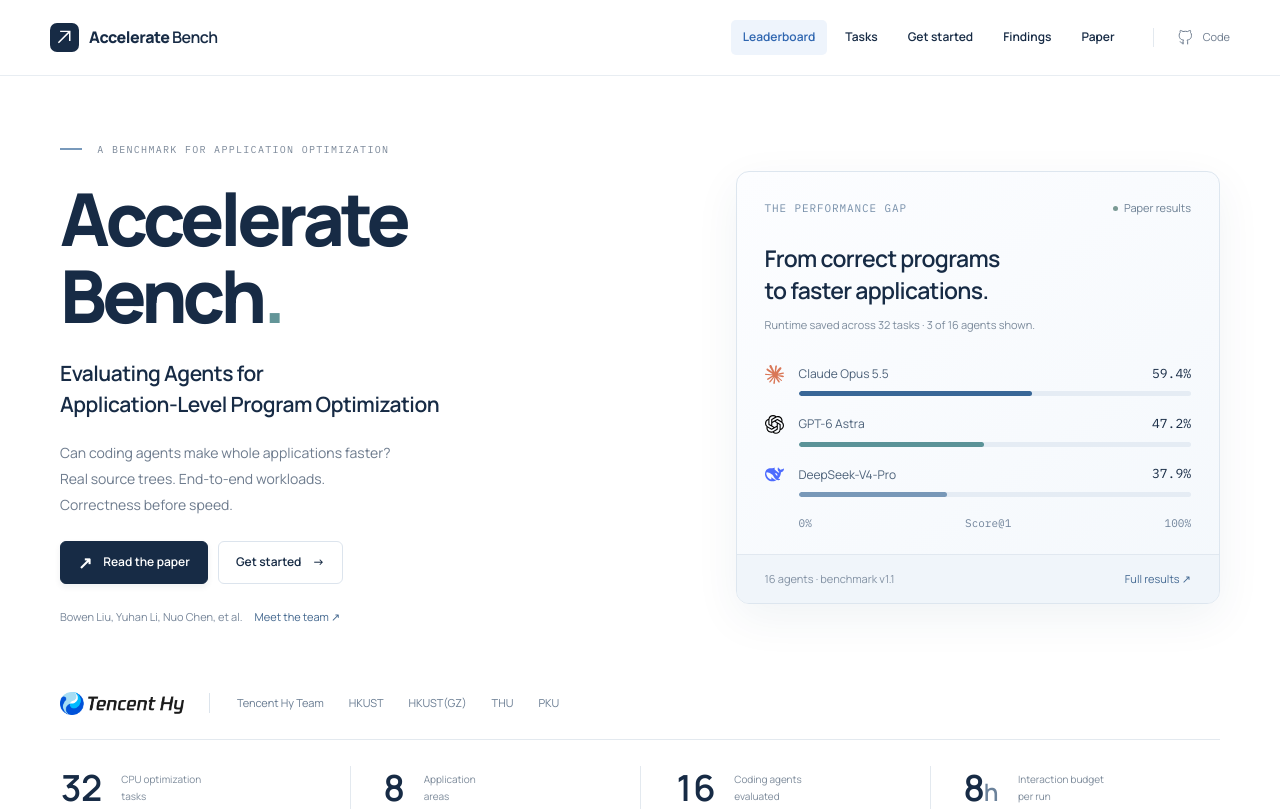
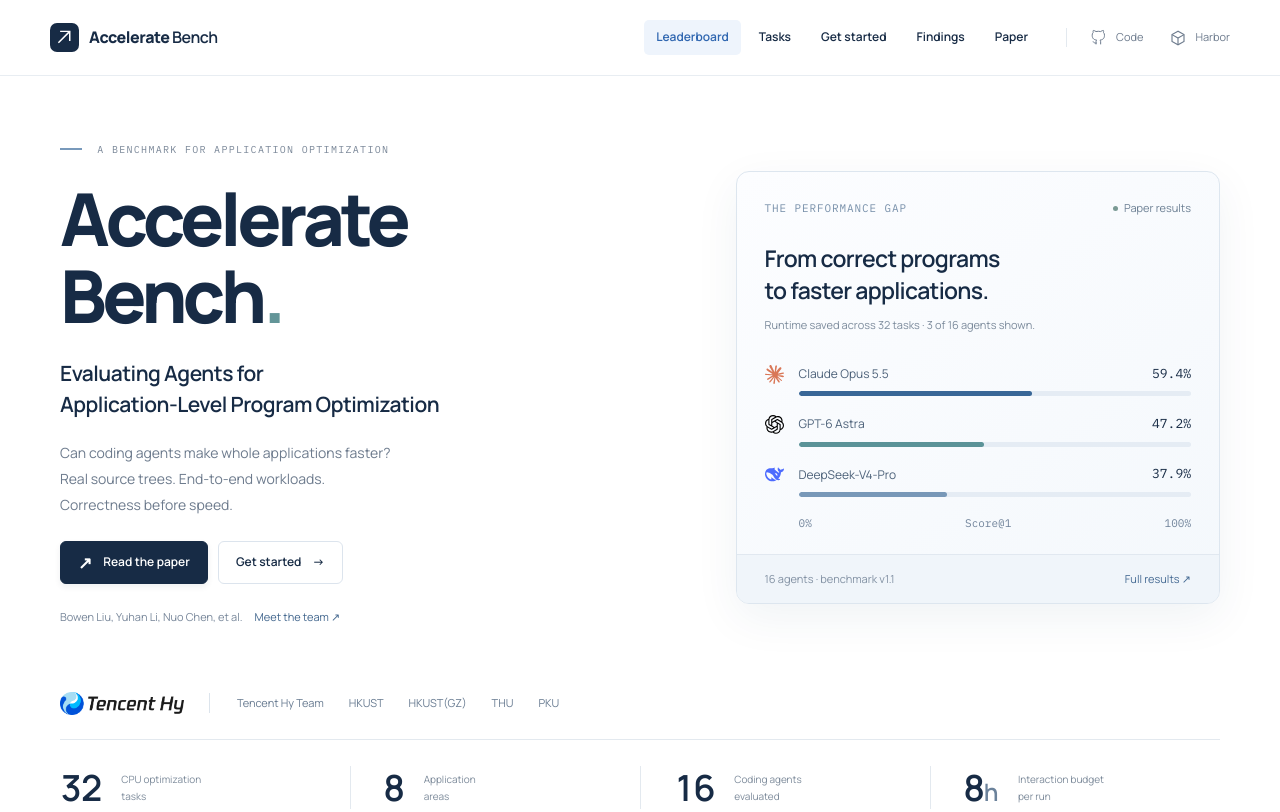
Before and after one commit to AdAstraAbyssoque/accelerate-bench-page, a plain HTML site: page dist/index.html in a window 1280 px wide. Shown: the top 812 px of the page. Drawn offline with Linux system fonts and the light colour scheme.

Commit message:
Link Harbor Hub from the header, footer and every task

```diff
--- a/dist/app.js
+++ b/dist/app.js
@@ -35,7 +35,7 @@ function renderTasks() {
 }
 function openTask(id) {
  const t=data.tasks.find(x=>x.id===id);if(!t)return;
- $('#task-details').innerHTML=`<p class="eyebrow">${esc(t.area)}</p><h2 id="task-title">${esc(t.name)}</h2><div class="task-meta"><span>Task version<strong>${esc(t.version)}</strong></span><span>CPU budget<strong>${t.cpus} CPUs</strong></span><span>Memory<strong>${t.memory_gib} GiB</strong></span><span>Agent budget<strong>${t.agent_hours} hours</strong></span></div><img class="task-detail-diagram" src="${esc(t.diagram)}" alt="Illustration of ${esc(t.name)}"><h3>Reported runtime-saving reward</h3><p class="caption">First-run rewards on benchmark v1.1, from the data behind paper Table 1, rounded to one decimal. Failed correctness is distinct from a correct result with zero speedup reward.</p><div class="table-scroll"><table><thead><tr><th scope="col">Agent model</th><th scope="col">Reward</th></tr></thead><tbody>${data.models.map((m,i)=>`<tr><td>${modelLabel(m.name)}</td><td>${(t.stopped_agents||[]).includes(m.name)?'Stopped by the provider’s safety system (scored as a failure)':t.rewards_percent[i]===null?'Failed correctness':t.rewards_percent[i].toFixed(1)+'%'}</td></tr>`).join('')}</tbody></table></div>`;
+ $('#task-details').innerHTML=`<p class="eyebrow">${esc(t.area)}</p><h2 id="task-title">${esc(t.name)}</h2><div class="task-meta"><span>Task version<strong>${esc(t.version)}</strong></span><span>CPU budget<strong>${t.cpus} CPUs</strong></span><span>Memory<strong>${t.memory_gib} GiB</strong></span><span>Agent budget<strong>${t.agent_hours} hours</strong></span><span>Harbor Hub<strong>${t.harbor?`<a href="${esc(t.harbor)}">Open task ↗</a>`:'Full release only'}</strong></span></div><img class="task-detail-diagram" src="${esc(t.diagram)}" alt="Illustration of ${esc(t.name)}"><h3>Reported runtime-saving reward</h3><p class="caption">First-run rewards on benchmark v1.1, from the data behind paper Table 1, rounded to one decimal. Failed correctness is distinct from a correct result with zero speedup reward.</p><div class="table-scroll"><table><thead><tr><th scope="col">Agent model</th><th scope="col">Reward</th></tr></thead><tbody>${data.models.map((m,i)=>`<tr><td>${modelLabel(m.name)}</td><td>${(t.stopped_agents||[]).includes(m.name)?'Stopped by the provider’s safety system (scored as a failure)':t.rewards_percent[i]===null?'Failed correctness':t.rewards_percent[i].toFixed(1)+'%'}</td></tr>`).join('')}</tbody></table></div>`;
  $('#task-dialog').showModal();
 }
 document.querySelectorAll('dialog').forEach(d=>{
--- a/dist/assets/results.json
+++ b/dist/assets/results.json
@@ -246,7 +246,9 @@
     45.9,
     57.0
    ],
-   "stopped_agents": []
+   "stopped_agents": [],
+   "directory": "gromacs-molecular-dynamics",
+   "harbor": "https://hub.harborframework.com/tasks/accelerate-bench/gromacs-molecular-dynamics"
   },
   {
    "id": "lammps_cpu",
@@ -277,7 +279,9 @@
     0.0,
     60.5
    ],
-   "stopped_agents": []
+   "stopped_agents": [],
+   "directory": "lammps-molecular-dynamics",
+   "harbor": "https://hub.harborframework.com/tasks/accelerate-bench/lammps-molecular-dynamics"
   },
   {
    "id": "gpaw_cpu",
@@ -308,7 +312,9 @@
     14.2,
     1.6
    ],
-   "stopped_agents": []
+   "stopped_agents": [],
+   "directory": "gpaw-fd-dft-restart",
+   "harbor": "https://hub.harborframework.com/tasks/accelerate-bench/gpaw-fd-dft-restart"
   },
   {
    "id": "qe_cpu",
@@ -339,7 +345,9 @@
     11.6,
     null
    ],
-   "stopped_agents": []
+   "stopped_agents": [],
+   "directory": "qe-scf-nscf-dos",
+   "harbor": "https://hub.harborframework.com/tasks/accelerate-bench/qe-scf-nscf-dos"
   },
   {
    "id": "siesta_cpu",
@@ -370,7 +378,9 @@
     29.9,
     32.7
    ],
-   "stopped_agents": []
+   "stopped_agents": [],
+   "directory": "siesta-dft-restart",
+   "harbor": "https://hub.harborframework.com/tasks/accelerate-bench/siesta-dft-restart"
   },
   {
    "id": "fluidity_cpu",
@@ -401,7 +411,9 @@
     10.7,
     0.0
    ],
-   "stopped_agents": []
+   "stopped_agents": [],
+   "directory": "fluidity-heat-checkpoint",
+   "harbor": "https://hub.harborframework.com/tasks/accelerate-bench/fluidity-heat-checkpoint"
   },
   {
    "id": "icon_cpu",
@@ -432,7 +444,9 @@
     5.4,
     3.6
    ],
-   "stopped_agents": []
+   "stopped_agents": [],
+   "directory": "icon-atmosphere-checkpoint",
+   "harbor": null
   },
   {
    "id": "mpas_a_cpu",
@@ -463,7 +477,9 @@
     null,
     0.0
    ],
-   "stopped_agents": []
+   "stopped_agents": [],
+   "directory": "mpas-atmosphere-restart",
+   "harbor": "https://hub.harborframework.com/tasks/accelerate-bench/mpas-atmosphere-restart"
   },
   {
    "id": "nemo_cpu",
@@ -494,7 +510,9 @@
     0.0,
     10.3
    ],
-   "stopped_agents": []
+   "stopped_agents": [],
+   "directory": "nemo-lock-exchange",
+   "harbor": "https://hub.harborframework.com/tasks/accelerate-bench/nemo-lock-exchange"
   },
   {
    "id": "openfoam_cpu",
@@ -525,7 +543,9 @@
     null,
     1.3
    ],
-   "stopped_agents": []
+   "stopped_agents": [],
+   "directory": "openfoam-cavity-piso",
+   "harbor": "https://hub.harborframework.com/tasks/accelerate-bench/openfoam-cavity-piso"
   },
   {
    "id": "palabos_cpu",
@@ -556,7 +576,9 @@
     36.8,
     15.5
    ],
-   "stopped_agents": []
+   "stopped_agents": [],
+   "directory": "palabos-lattice-boltzmann",
+   "harbor": "https://hub.harborframework.com/tasks/accelerate-bench/palabos-lattice-boltzmann"
   },
   {
    "id": "su2_cpu",
@@ -587,7 +609,9 @@
     null,
     18.5
    ],
-   "stopped_agents": []
+   "stopped_agents": [],
+   "directory": "su2-transonic-euler",
+   "harbor": "https://hub.harborframework.com/tasks/accelerate-bench/su2-transonic-euler"
   },
   {
    "id": "openmc_cpu",
@@ -618,7 +642,9 @@
     21.5,
     0.0
    ],
-   "stopped_agents": []
+   "stopped_agents": [],
+   "directory": "openmc-multigroup-transport",
+   "harbor": "https://hub.harborframework.com/tasks/accelerate-bench/openmc-multigroup-transport"
   },
   {
    "id": "shengbte_cpu",
@@ -649,7 +675,9 @@
     54.5,
     0.0
    ],
-   "stopped_agents": []
+   "stopped_agents": [],
+   "directory": "shengbte-phonon-transport",
+   "harbor": "https://hub.harborframework.com/tasks/accelerate-bench/shengbte-phonon-transport"
   },
   {
    "id": "vpic_cpu",
@@ -682,7 +710,9 @@
    ],
    "stopped_agents": [
     "Claude Opus 5.5"
-   ]
+   ],
+   "directory": "vpic-harris-reconnection",
+   "harbor": "https://hub.harborframework.com/tasks/accelerate-bench/vpic-harris-reconnection"
   },
   {
    "id": "presto_cpu",
@@ -715,7 +745,9 @@
    ],
    "stopped_agents": [
     "Claude Opus 5.5"
-   ]
+   ],
+   "directory": "presto-pulsar-search",
+   "harbor": "https://hub.harborframework.com/tasks/accelerate-bench/presto-pulsar-search"
   },
   {
    "id": "abyss_cpu",
@@ -746,7 +778,9 @@
     62.0,
     null
    ],
-   "stopped_agents": []
+   "stopped_agents": [],
+   "directory": "abyss-genome-assembly",
+   "harbor": "https://hub.harborframework.com/tasks/accelerate-bench/abyss-genome-assembly"
   },
   {
    "id": "mhm2_cpu",
@@ -777,7 +811,9 @@
     null,
     0.0
    ],
-   "stopped_agents": []
+   "stopped_agents": [],
+   "directory": "mhm2-metagenome-assembly",
+   "harbor": "https://hub.harborframework.com/tasks/accelerate-bench/mhm2-metagenome-assembly"
   },
   {
    "id": "mrbayes_cpu",
@@ -808,7 +844,9 @@
     13.8,
     0.1
    ],
-   "stopped_agents": []
+   "stopped_agents": [],
+   "directory": "mrbayes-phylogenetics",
+   "harbor": "https://hub.harborframework.com/tasks/accelerate-bench/mrbayes-phylogenetics"
   },
   {
    "id": "wtdbg2_cpu",
@@ -839,7 +877,9 @@
     null,
     0.0
    ],
-   "stopped_agents": []
+   "stopped_agents": [],
+   "directory": "wtdbg2-long-read-assembly",
+   "harbor": "https://hub.harborframework.com/tasks/accelerate-bench/wtdbg2-long-read-assembly"
   },
   {
    "id": "hpcg_cpu",
@@ -870,7 +910,9 @@
     98.5,
     93.2
    ],
-   "stopped_agents": []
+   "stopped_agents": [],
+   "directory": "hpcg-multigrid-pcg",
+   "harbor": "https://hub.harborframework.com/tasks/accelerate-bench/hpcg-multigrid-pcg"
   },
   {
    "id": "hpl_cpu",
@@ -901,7 +943,9 @@
     55.1,
     null
    ],
-   "stopped_agents": []
+   "stopped_agents": [],
+   "directory": "hpl-dense-lu",
+   "harbor": "https://hub.harborframework.com/tasks/accelerate-bench/hpl-dense-lu"
   },
   {
    "id": "ipcc22_sparsify_cpu",
@@ -934,7 +978,9 @@
    ],
    "stopped_agents": [
     "Claude Opus 5.5"
-   ]
+   ],
+   "directory": "fegrass-graph-sparsification",
+   "harbor": "https://hub.harborframework.com/tasks/accelerate-bench/fegrass-graph-sparsification"
   },
   {
    "id": "minivite_cpu",
@@ -965,7 +1011,9 @@
     19.3,
     20.1
    ],
-   "stopped_agents": []
+   "stopped_agents": [],
+   "directory": "minivite-louvain",
+   "harbor": "https://hub.harborframework.com/tasks/accelerate-bench/minivite-louvain"
   },
   {
    "id": "pac2020_nufft_cpu",
@@ -996,7 +1044,9 @@
     62.5,
     51.9
    ],
-   "stopped_agents": []
+   "stopped_agents": [],
+   "directory": "nufft-imaging",
+   "harbor": "https://hub.harborframework.com/tasks/accelerate-bench/nufft-imaging"
   },
   {
    "id": "pac_tensor_cpu",
@@ -1027,7 +1077,9 @@
     78.5,
     39.9
    ],
-   "stopped_agents": []
+   "stopped_agents": [],
+   "directory": "tucker-reconstruction",
+   "harbor": "https://hub.harborframework.com/tasks/accelerate-bench/tucker-reconstruction"
   },
   {
    "id": "quest_cpu",
@@ -1058,7 +1110,9 @@
     72.1,
     0.0
    ],
-   "stopped_agents": []
+   "stopped_agents": [],
+   "directory": "quest-circuit-simulation",
+   "harbor": "https://hub.harborframework.com/tasks/accelerate-bench/quest-circuit-simulation"
   },
   {
    "id": "asc26_qibotn_cpu",
@@ -1089,7 +1143,9 @@
     99.5,
     99.3
    ],
-   "stopped_agents": []
+   "stopped_agents": [],
+   "directory": "qibotn-tensor-network-circuits",
+   "harbor": "https://hub.harborframework.com/tasks/accelerate-bench/qibotn-tensor-network-circuits"
   },
   {
    "id": "pac_mqa_cpu",
@@ -1120,7 +1176,9 @@
     91.6,
     90.2
    ],
-   "stopped_agents": []
+   "stopped_agents": [],
+   "directory": "paged-lm-generation",
+   "harbor": "https://hub.harborframework.com/tasks/accelerate-bench/paged-lm-generation"
   },
   {
    "id": "pac_thundersvm_cpu",
@@ -1151,7 +1209,9 @@
     72.6,
     73.0
    ],
-   "stopped_agents": []
+   "stopped_agents": [],
+   "directory": "thundersvm-train-predict",
+   "harbor": "https://hub.harborframework.com/tasks/accelerate-bench/thundersvm-train-predict"
   },
   {
    "id": "datalife_cpu",
@@ -1182,7 +1242,9 @@
     77.4,
     80.7
    ],
-   "stopped_agents": []
+   "stopped_agents": [],
+   "directory": "datalife-io-monitoring",
+   "harbor": "https://hub.harborframework.com/tasks/accelerate-bench/datalife-io-monitoring"
   },
   {
    "id": "io500_cpu",
@@ -1213,7 +1275,9 @@
     3.5,
     null
    ],
-   "stopped_agents": []
+   "stopped_agents": [],
+   "directory": "io500-file-io",
+   "harbor": "https://hub.harborframework.com/tasks/accelerate-bench/io500-file-io"
   }
  ],
  "areas": [
--- a/dist/index.html
+++ b/dist/index.html
@@ -21,7 +21,7 @@
 <meta name="twitter:image" content="https://acceleratebench.com/assets/fig01_overview.png">
 <meta name="twitter:image:alt" content="Application-level performance engineering in Accelerate Bench">
 <meta name="theme-color" content="#f8fafb">
-<link rel="icon" href="assets/favicon.svg"><link rel="stylesheet" href="style.css?v=20261116"><script src="app.js?v=20261116" defer></script>
+<link rel="icon" href="assets/favicon.svg"><link rel="stylesheet" href="style.css?v=20261116b"><script src="app.js?v=20261116b" defer></script>
 <script type="application/ld+json">
 {
   "@context": "https://schema.org",
@@ -111,7 +111,7 @@
 </head>
 <body>
 <a class="skip" href="#main">Skip to content</a>
-<header><div class="header-inner"><a class="wordmark" href="#top"><span class="mark" aria-hidden="true"><svg viewBox="0 0 24 24"><path d="M5 18 18 5M7 5h11v11"/></svg></span><span>Accelerate<span class="brand-light"> Bench</span></span></a><nav aria-label="Main navigation"><a href="#leaderboard">Leaderboard</a><a href="#tasks">Tasks</a><a href="#get-started">Get started</a><a href="#findings">Findings</a><a href="#paper">Paper</a></nav><a class="header-paper" href="https://github.com/AdAstraAbyssoque/accelerate-bench" aria-label="Benchmark code on GitHub"><svg viewBox="0 0 24 24" aria-hidden="true"><path d="M9 19c-4 1-4-2-6-2m12 4v-3.9a3.4 3.4 0 0 0-1-2.6c3.3-.4 6.8-1.6 6.8-7.2A5.7 5.7 0 0 0 19.3 3a5.3 5.3 0 0 0-.1-3S18-.4 15 1.6a14.7 14.7 0 0 0-7 0C5-.4 3.8 0 3.8 0a5.3 5.3 0 0 0-.1 3A5.7 5.7 0 0 0 2.2 7.3c0 5.6 3.5 6.8 6.8 7.2A3.4 3.4 0 0 0 8 17v4" transform="translate(1 2) scale(.88)"/></svg><span>Code</span></a></div></header>
+<header><div class="header-inner"><a class="wordmark" href="#top"><span class="mark" aria-hidden="true"><svg viewBox="0 0 24 24"><path d="M5 18 18 5M7 5h11v11"/></svg></span><span>Accelerate<span class="brand-light"> Bench</span></span></a><nav aria-label="Main navigation"><a href="#leaderboard">Leaderboard</a><a href="#tasks">Tasks</a><a href="#get-started">Get started</a><a href="#findings">Findings</a><a href="#paper">Paper</a></nav><a class="header-paper" href="https://github.com/AdAstraAbyssoque/accelerate-bench" aria-label="Benchmark code on GitHub"><svg viewBox="0 0 24 24" aria-hidden="true"><path d="M9 19c-4 1-4-2-6-2m12 4v-3.9a3.4 3.4 0 0 0-1-2.6c3.3-.4 6.8-1.6 6.8-7.2A5.7 5.7 0 0 0 19.3 3a5.3 5.3 0 0 0-.1-3S18-.4 15 1.6a14.7 14.7 0 0 0-7 0C5-.4 3.8 0 3.8 0a5.3 5.3 0 0 0-.1 3A5.7 5.7 0 0 0 2.2 7.3c0 5.6 3.5 6.8 6.8 7.2A3.4 3.4 0 0 0 8 17v4" transform="translate(1 2) scale(.88)"/></svg><span>Code</span></a><a class="header-paper" href="https://hub.harborframework.com/datasets/accelerate-bench/accelerate-bench" aria-label="Benchmark tasks on Harbor Hub"><svg viewBox="0 0 24 24" aria-hidden="true"><path d="M12 3 4 7.5v9l8 4.5 8-4.5v-9z"/><path d="M4 7.5 12 12l8-4.5M12 12v9"/></svg><span>Harbor</span></a></div></header>
 <main id="main">
 <section class="hero" id="top">
 <div class="hero-main"><div class="hero-copy"><p class="eyebrow"><span class="eyebrow-line"></span> A benchmark for application optimization</p><h1>Accelerate<span>Bench<span class="title-dot">.</span></span></h1><h2>Evaluating Agents for<br> Application-Level Program Optimization</h2><p class="intro">Can coding agents make whole applications faster?<br> Real source trees. End-to-end workloads.<br> Correctness before speed.</p><div class="actions"><a class="button primary" href="assets/accelerate-bench.pdf"><span class="button-icon" aria-hidden="true">↗</span> Read the paper</a><a class="button" href="#get-started">Get started <span aria-hidden="true">→</span></a></div><a class="hero-authors" href="#paper">Bowen Liu, Yuhan Li, Nuo Chen, et al.<span> Meet the team ↗</span></a></div>
@@ -152,6 +152,6 @@ python scripts/download_data.py</code></pre><p class="step-note">ICON’s two gr
   url = {https://acceleratebench.com/}
 }</pre><p id="copy-status" class="small" role="status"></p></div></section>
 <section id="release" class="section release"><div><p class="eyebrow">Resources</p><h2>Build on Accelerate Bench.</h2><p>The paper and the reported results are available here. Harbor Hub serves 31 of the v1.1 tasks, with their public tests and verifiers, without an access request; the full release of all 32 tasks is on Hugging Face after an access request, and the downloader and runner are on GitHub.</p></div><div class="resource-list"><a href="assets/accelerate-bench.pdf"><span>Paper</span><span>PDF ↗</span></a><a href="assets/results.json" download><span>Reported results</span><span>JSON ↓</span></a><a href="https://hub.harborframework.com/datasets/accelerate-bench/accelerate-bench"><span>31 tasks · v1.1</span><span>Harbor Hub ↗</span></a><a href="https://huggingface.co/datasets/AdAstraAbyssoque/accelerate-bench"><span>All 32 tasks · v1.1</span><span>Hugging Face ↗</span></a><a href="https://github.com/AdAstraAbyssoque/accelerate-bench"><span>Downloader and runner</span><span>GitHub ↗</span></a><div><span>arXiv record</span><span class="status">Forthcoming</span></div></div></section>
-</main><footer><div><img class="hy-logo" src="assets/hy-logo.png" alt="Tencent Hy"><p>Tencent Hy Team · HKUST · HKUST(GZ) · THU · PKU</p></div><div><a href="#leaderboard">Results</a><a href="#tasks">Tasks</a><a href="#get-started">Get started</a><a href="#paper">Citation</a><a href="https://github.com/AdAstraAbyssoque/accelerate-bench-page">Website source ↗</a></div><p class="small">© 2026 Accelerate Bench authors</p></footer>
+</main><footer><div><img class="hy-logo" src="assets/hy-logo.png" alt="Tencent Hy"><p>Tencent Hy Team · HKUST · HKUST(GZ) · THU · PKU</p></div><div><a href="#leaderboard">Results</a><a href="#tasks">Tasks</a><a href="#get-started">Get started</a><a href="#paper">Citation</a><a href="https://hub.harborframework.com/datasets/accelerate-bench/accelerate-bench">Harbor Hub ↗</a><a href="https://github.com/AdAstraAbyssoque/accelerate-bench-page">Website source ↗</a></div><p class="small">© 2026 Accelerate Bench authors</p></footer>
 <dialog id="task-dialog" aria-labelledby="task-title"><button class="close" aria-label="Close task details">×</button><div id="task-details"></div></dialog><dialog id="figure-dialog" aria-labelledby="figure-caption"><button class="close" aria-label="Close figure">×</button><img id="expanded-figure" alt=""><p id="figure-caption"></p></dialog>
 </body></html>
```
Also changed, not shown: dist/paper.html (+1 -1 lines), dist/style.css, 1 other file.
